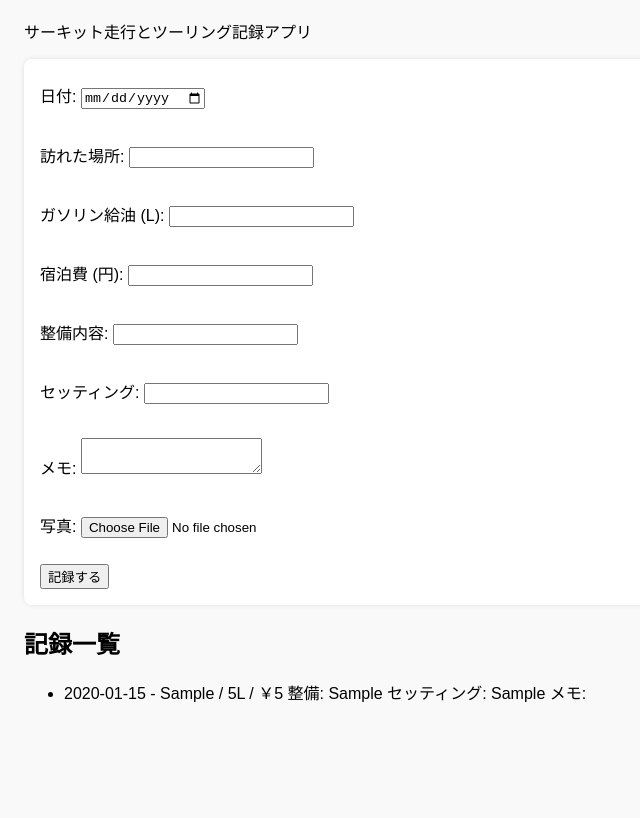
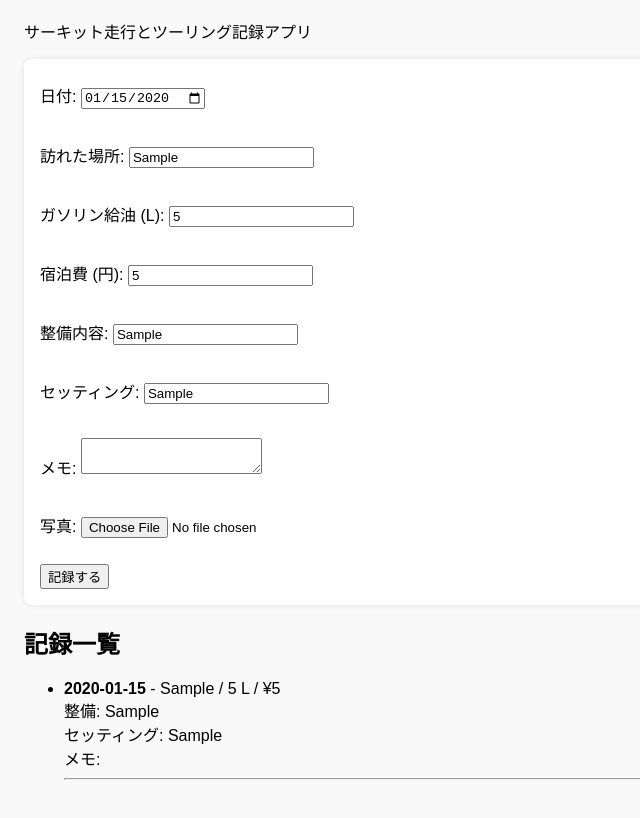
Before and after one commit to rencon666/tracknote, a plain HTML site: page index.html in a window 1280 px wide. Both pictures are taken after typing "2020-01-15", "Sample", "5", "5", "Sample", "Sample" into the empty fields and a click on the button "記録する". Shown: the part 94-912 px from the top of the page, without its empty margins (0-640 px from the left). Before the commit the page ends 838 px from the top, so only its background shows below. Drawn offline with Linux system fonts and the light colour scheme.

Commit message:
Add files via upload

```diff
--- a/index.html
+++ b/index.html
@@ -23,6 +23,6 @@
   </form>
   <h2>記録一覧</h2>
   <ul id="recordList"></ul>
-  <script src="script.js"></script>
+  <script src="script.js?v=3"></script>
 </body>
 </html>
--- a/script.js
+++ b/script.js
@@ -1,5 +1,6 @@
-document.getElementById("recordForm").addEventListener("submit", function (e) {
+document.getElementById("recordForm").addEventListener("submit", function(e) {
   e.preventDefault();
+
   const date = document.getElementById("date").value;
   const location = document.getElementById("location").value;
   const fuel = document.getElementById("fuel").value;
@@ -8,36 +9,12 @@ document.getElementById("recordForm").addEventListener("submit", function (e) {
   const setting = document.getElementById("setting").value;
   const memo = document.getElementById("memo").value;
 
-  const record = {
-    date,
-    location,
-    fuel,
-    accommodation,
-    maintenance,
-    setting,
-    memo
-  };
+  const recordList = document.getElementById("recordList");
+  const li = document.createElement("li");
+  li.innerHTML = `<strong>${date}</strong> - ${location} / ${fuel} L / ¥${accommodation}<br>
+    整備: ${maintenance}<br>
+    セッティング: ${setting}<br>
+    メモ: ${memo}<br><hr>`;
 
-  let records = JSON.parse(localStorage.getItem("records") || "[]");
-  records.push(record);
-  records.sort((a, b) => new Date(b.date) - new Date(a.date));
-  localStorage.setItem("records", JSON.stringify(records));
-  displayRecords();
-  this.reset();
+  recordList.prepend(li);
 });
-
-function displayRecords() {
-  const records = JSON.parse(localStorage.getItem("records") || "[]");
-  const list = document.getElementById("recordList");
-  list.innerHTML = "";
-  records.forEach(r => {
-    const li = document.createElement("li");
-    li.textContent = `${r.date} - ${r.location} / ${r.fuel}L / ￥${r.accommodation}
-整備: ${r.maintenance}
-セッティング: ${r.setting}
-メモ: ${r.memo}`;
-    list.appendChild(li);
-  });
-}
-
-window.addEventListener("load", displayRecords);
```
